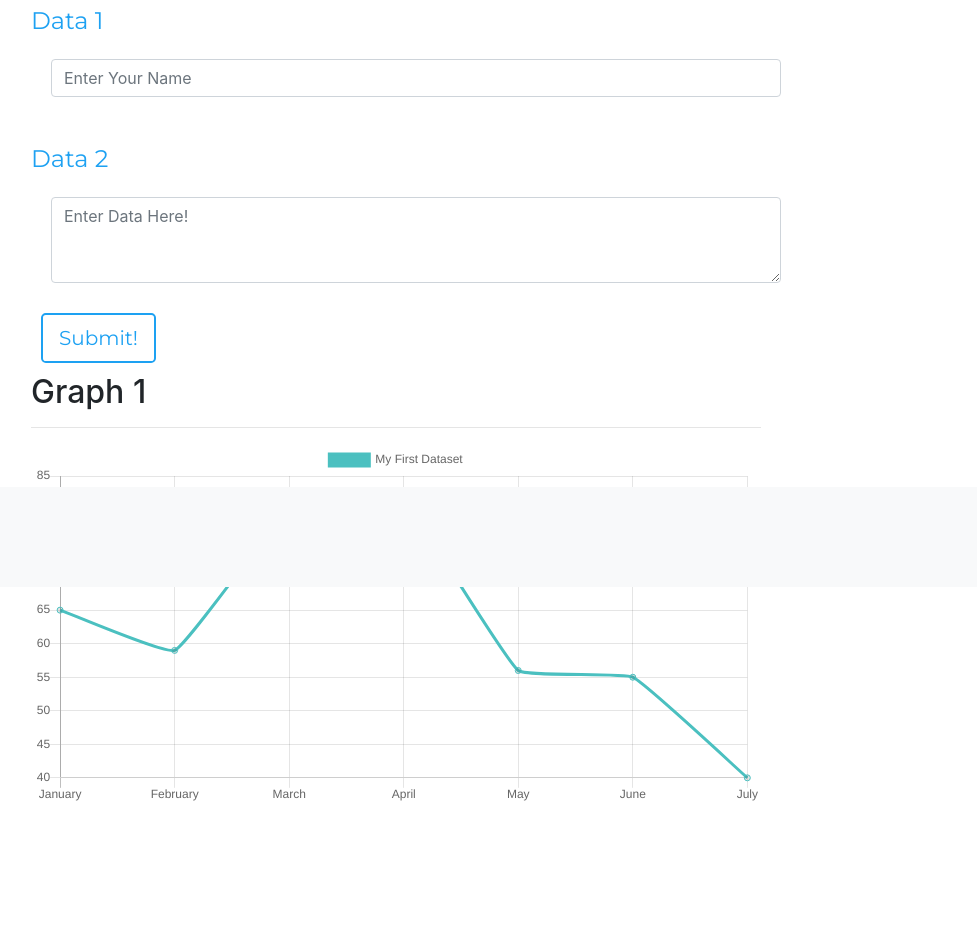
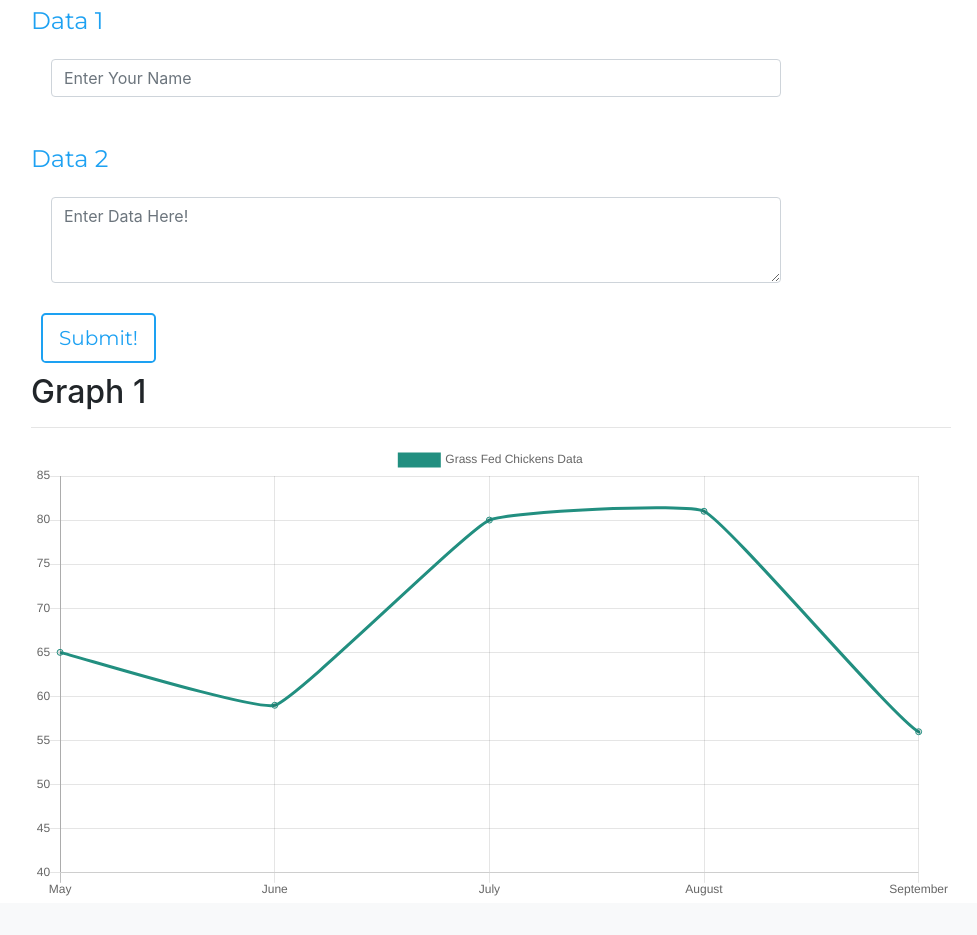
Before and after one commit to PhoenixAfterglow/charted-100419-genesis, a website: page public/index.html in a window 1280 px wide. Shown: the part 213-1148 px from the top of the page, without its empty margins (54-1031 px from the left). Before the commit the page ends 1021 px from the top, so only its background shows below. Drawn offline with nearby package versions, Linux system fonts and the light colour scheme; no server answers.

Commit message:
small changes

```diff
--- a/public/css/styles.css
+++ b/public/css/styles.css
@@ -37,7 +37,6 @@ p {
 }
 
 footer.pageFooter {
-  position: fixed;
   left: 0;
   bottom: 0;
   width: 100%;
@@ -48,3 +47,19 @@ footer.pageFooter {
   text-align: center;
   background-color: #f8f9fa;
 }
+
+.chartjs-size-monitor, .chartjs-size-monitor-expand, .chartjs-size-monitor-shrink {
+  position: absolute;
+  direction: ltr;
+  left: 0;
+  top: 0;
+  right: 0;
+  bottom: 0;
+  overflow: hidden;
+  pointer-events: none;
+  visibility: hidden;
+}
+
+.chartjs-render-monitor {
+  animation: chartjs-render-animation 1ms;
+}
--- a/public/index.html
+++ b/public/index.html
@@ -43,13 +43,22 @@
     </div>
 
     <div class="row">
-      <div class="col-sm-8 col-sm-offset-2">
+      <div class="col-sm-10 col-sm-offset-2">
         <h2>Graph 1</h2>
         <hr>
         <div id="graph-area"></div>
-        <canvas id="chartjs-0" class="chartjs" width="1130" height="564"
+        <canvas id="chart" class="chartjs" width="1130" height="564"
           style="display: block; height: 282px; width: 565px;"></canvas>
-        <script>new Chart(document.getElementById("chartjs-0"), { "type": "line", "data": { "labels": ["January", "February", "March", "April", "May", "June", "July"], "datasets": [{ "label": "My First Dataset", "data": [65, 59, 80, 81, 56, 55, 40], "fill": false, "borderColor": "rgb(75, 192, 192)", "lineTension": 0.1 }] }, "options": {} });</script>
+        <script>
+          new Chart(document.getElementById("chart"), {
+            "type": "line", "data": {
+              "labels": ["May", "June", "July", "August", "September"],
+              "datasets": [{
+                "label": "Grass Fed Chickens Data", "data": [65, 59, 80, 81, 56, 55, 40], "fill": false,
+                "borderColor": "rgb(34, 143, 128)", "lineTension": 0.1
+              }]
+            }, "options": {}
+          });</script>
       </div>
     </div>
 
--- a/public/js/view.js
+++ b/public/js/view.js
@@ -130,3 +130,18 @@ $(document).ready(function () {
     $newItemInput.val("");
   }
 });
+
+let chart = new Chart(ctx, {
+  type: 'line',
+  data: data,
+  options: {
+    layout: {
+      padding: {
+        left: 50,
+        right: 0,
+        top: 0,
+        bottom: 0
+      }
+    }
+  }
+});
```
Also changed, not shown: 1 other file.
